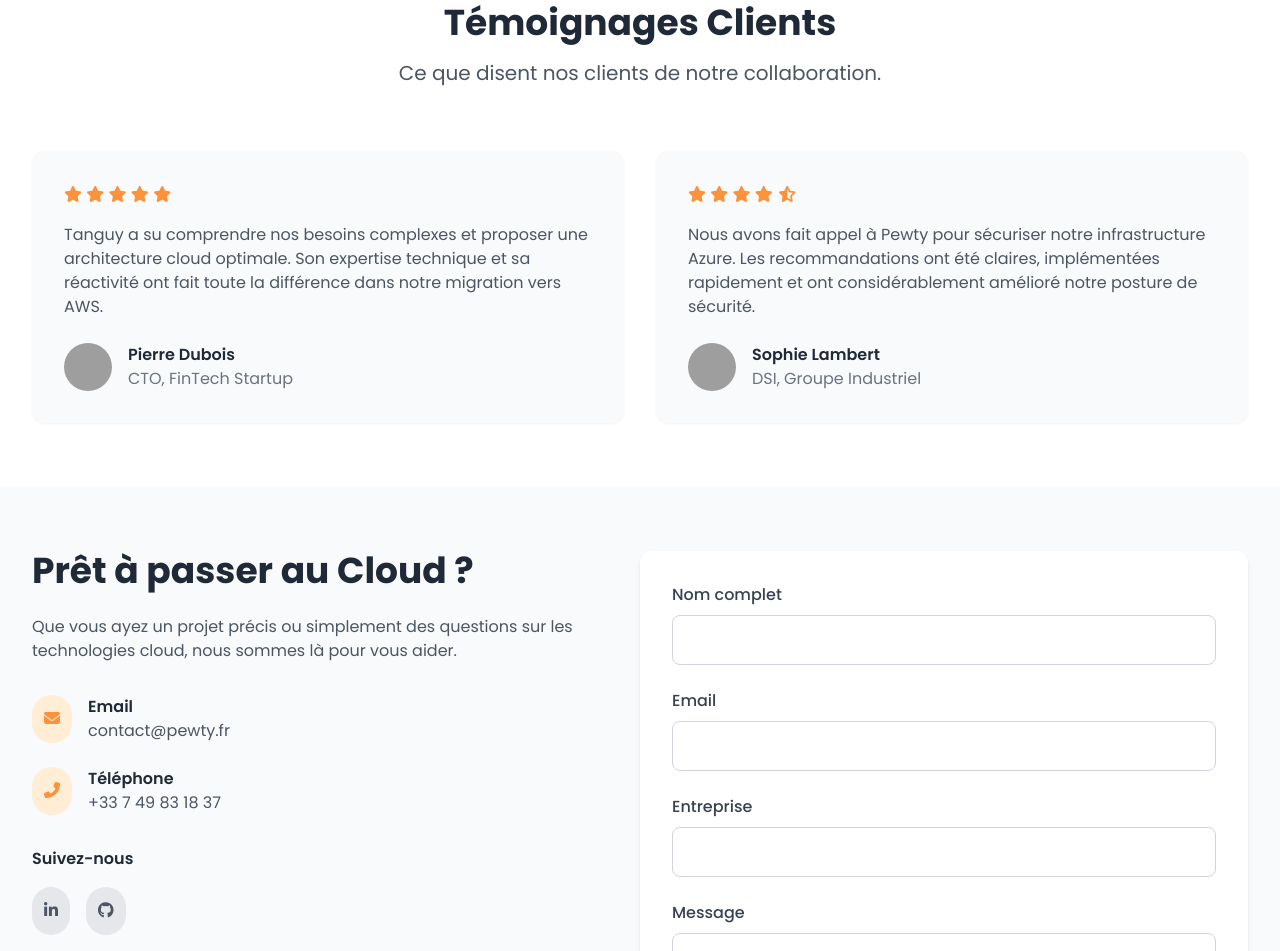
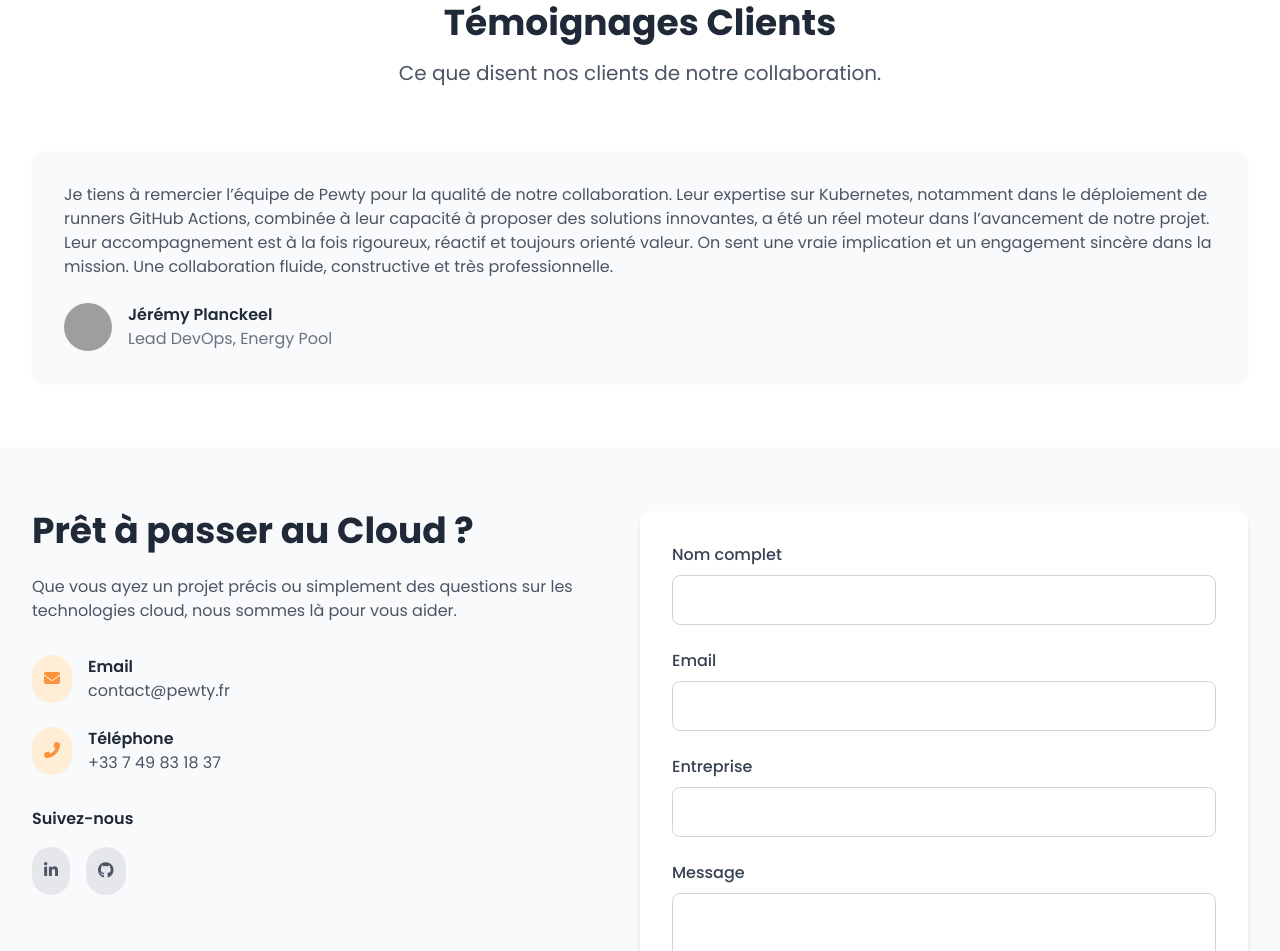
Before and after one commit to pewty-fr/website-public, a plain HTML site: page index.html in a window 1280 px wide. Shown: the part 2405-3356 px from the top of the page. Drawn offline with nearby package versions, Linux system fonts and the light colour scheme; grey boxes are pictures that could not be loaded.

Commit message:
chore: add testimonial

```diff
--- a/index.html
+++ b/index.html
@@ -115,10 +115,7 @@
 
         <!-- Mobile menu -->
         <div id="mobile-menu" class="hidden md:hidden bg-white shadow-lg">
-            <div class="px-2 pt-2 pb-3 space-y-1 sm:px-3">
-                <a href="#home" class="block px-3 py-2 text-base font-medium text-gray-700 hover:text-orange-400 hover:bg-gray-50 i18n-welcome">Accueil</a>
-                <a href="#services" class="block px-3 py-2 text-base font-medium text-gray-700 hover:text-orange-400 hover:bg-gray-50 i18n-expert">Expertise</a>
-                <a href="#about" class="block px-3 py-2 text-base font-medium text-gray-700 hover:text-orange-400 hover:bg-gray-50 i18n-approach">Approche</a>
+            <div class="px-2 pt-2 pb-3 space-y-1 Je tiens à remercier l’équipe de Pewty pour la qualité de notre collaboration. Leur expertise sur Kubernetes, notamment dans le déploiement de runners GitHub Actions, combinée à leur capacité à proposer des solutions innovantes, a été un réel moteur dans l’avancement de notre projet. Leur accompagnement est à la fois rigoureux, réactif et toujours orienté valeur. On sent une vraie implication et un engagement sincère dans la mission. Une collaboration fluide, constructive et très professionnelle.3 py-2 text-base font-medium text-gray-700 hover:text-orange-400 hover:bg-gray-50 i18n-approach">Approche</a>
                 <a href="#founder" class="block px-3 py-2 text-base font-medium text-gray-700 hover:text-orange-400 hover:bg-gray-50 i18n-founder">Fondateur</a>
                 <a href="#contact" class="block px-3 py-2 text-base font-medium text-gray-700 hover:text-orange-400 hover:bg-gray-50 i18n-contact">Contact</a>
                 <select id="languageSelect" class="block px-2 bg-white border border-gray-300 rounded-md shadow-sm focus:border-orange-500 focus:ring focus:ring-orange-200 focus:ring-opacity-50" onchange="i18n()">
@@ -293,39 +290,23 @@
                 <p class="text-xl text-gray-600 max-w-3xl mx-auto i18n-collaboration">Ce que disent nos clients de notre collaboration.</p>
             </div>
 
-            <div class="grid grid-cols-1 md:grid-cols-2 gap-8">
+            <div class="grid grid-cols-1 md:grid-cols-1 gap-8">
                 <!-- Testimonial 1 -->
                 <div class="bg-gray-50 p-8 rounded-xl shadow-sm">
-                    <div class="flex items-center mb-4">
-                        <div class="text-orange-400 mr-2">
-                            <i class="fas fa-star"></i>
-                            <i class="fas fa-star"></i>
-                            <i class="fas fa-star"></i>
-                            <i class="fas fa-star"></i>
-                            <i class="fas fa-star"></i>
+                    <p class="text-gray-600 mb-6 i18n-testi-1-msg">"Je tiens à remercier l’équipe de Pewty pour la qualité de notre collaboration. Leur expertise sur Kubernetes, notamment dans le déploiement de runners GitHub Actions, combinée à leur capacité à proposer des solutions innovantes, a été un réel moteur dans l’avancement de notre projet. Leur accompagnement est à la fois rigoureux, réactif et toujours orienté valeur. On sent une vraie implication et un engagement sincère dans la mission. Une collaboration fluide, constructive et très professionnelle."</p>
+                    <a href="https://www.linkedin.com/in/jeremy-planckeel-%F0%9F%94%86%F0%9F%8C%A9%EF%B8%8F-44426112b/" target="_blank">
+                        <div class="flex items-center">
+                            <img src="https://media.licdn.com/dms/image/v2/C4D03AQEX3schQnYxxA/profile-displayphoto-shrink_400_400/profile-displayphoto-shrink_400_400/0/1662024995176?e=1750291200&v=beta&t=zbgp8tZZdo5xJRMzjj3jg1zA9Q5sXPPe65xzIFFwG4g" alt="Client" class="w-12 h-12 rounded-full mr-4">
+                            <div>
+                                <h4 class="font-semibold text-gray-800">Jérémy Planckeel</h4>
+                                <p class="text-gray-500 i18n-testi-1-title">Lead DevOps, Energy Pool</p>
+                            </div>
                         </div>
-                    </div>
-                    <p class="text-gray-600 mb-6 i18n-testi-1-msg">"Tanguy a su comprendre nos besoins complexes et proposer une architecture cloud optimale. Son expertise technique et sa réactivité ont fait toute la différence dans notre migration vers AWS."</p>
-                    <div class="flex items-center">
-                        <img src="https://randomuser.me/api/portraits/men/32.jpg" alt="Client" class="w-12 h-12 rounded-full mr-4">
-                        <div>
-                            <h4 class="font-semibold text-gray-800">Pierre Dubois</h4>
-                            <p class="text-gray-500 i18n-testi-1-title">CTO, FinTech Startup</p>
-                        </div>
-                    </div>
+                    </a>
                 </div>
 
                 <!-- Testimonial 2 -->
-                <div class="bg-gray-50 p-8 rounded-xl shadow-sm">
-                    <div class="flex items-center mb-4">
-                        <div class="text-orange-400 mr-2">
-                            <i class="fas fa-star"></i>
-                            <i class="fas fa-star"></i>
-                            <i class="fas fa-star"></i>
-                            <i class="fas fa-star"></i>
-                            <i class="fas fa-star-half-alt"></i>
-                        </div>
-                    </div>
+                <!-- <div class="bg-gray-50 p-8 rounded-xl shadow-sm">
                     <p class="text-gray-600 mb-6 i18n-testi-2-msg">"Nous avons fait appel à Pewty pour sécuriser notre infrastructure Azure. Les recommandations ont été claires, implémentées rapidement et ont considérablement amélioré notre posture de sécurité."</p>
                     <div class="flex items-center">
                         <img src="https://randomuser.me/api/portraits/women/44.jpg" alt="Client" class="w-12 h-12 rounded-full mr-4">
@@ -334,7 +315,7 @@
                             <p class="text-gray-500 i18n-testi-2-title">DSI, Groupe Industriel</p>
                         </div>
                     </div>
-                </div>
+                </div> -->
             </div>
         </div>
     </section>
--- a/lang/en.json
+++ b/lang/en.json
@@ -35,8 +35,8 @@
     "founder-desc": "My expertise covers the AWS cloud platform (Certified Solution Architect - Associate) with a preference for open-source solutions.",
     "testimonials": "Client Testimonials",
     "collaboration": "What our clients say about our collaboration.",
-    "testi-1-msg": "Tanguy understood our complex needs and proposed an optimal cloud architecture. His technical expertise and responsiveness made all the difference in our migration to AWS.",
-    "i18n-testi-1-msg": "CTO, FinTech Startup",
+    "testi-1-msg": "I would like to thank the Pewty team for the quality of our collaboration. Their expertise in Kubernetes, particularly in deploying GitHub Actions runners, combined with their ability to propose innovative solutions, has been a real driver in advancing our project. Their support is both rigorous, responsive, and always value-oriented. You can feel a true involvement and sincere commitment to the mission. A smooth, constructive, and very professional collaboration.",
+    "i18n-testi-1-msg": "Lead DevOps, Energy Pool",
     "testi-2-msg": "We engaged Pewty to secure our Azure infrastructure. The recommendations were clear, quickly implemented, and significantly improved our security posture.",
     "i18n-testi-2-msg": "Technical Director, SaaS",
     "cloud-ready": "Ready to move to the Cloud?",
--- a/lang/fr.json
+++ b/lang/fr.json
@@ -34,8 +34,8 @@
     "founder-desc": "Mon expertise couvre la plateforme cloud AWS (Certified Solution Architect - Associate) avec une prédilection pour les solutions open-source.",
     "testimonials": "Témoignages Clients",
     "collaboration": "Ce que disent nos clients de notre collaboration.",
-    "testi-1-msg": "Tanguy a su comprendre nos besoins complexes et proposer une architecture cloud optimale. Son expertise technique et sa réactivité ont fait toute la différence dans notre migration vers AWS.",
-    "i18n-testi-1-msg": "CTO, FinTech Startup",
+    "testi-1-msg": "Je tiens à remercier l’équipe de Pewty pour la qualité de notre collaboration. Leur expertise sur Kubernetes, notamment dans le déploiement de runners GitHub Actions, combinée à leur capacité à proposer des solutions innovantes, a été un réel moteur dans l’avancement de notre projet. Leur accompagnement est à la fois rigoureux, réactif et toujours orienté valeur. On sent une vraie implication et un engagement sincère dans la mission. Une collaboration fluide, constructive et très professionnelle.",
+    "i18n-testi-1-msg": "Lead DevOps, Energy Pool",
     "testi-2-msg": "Nous avons fait appel à Pewty pour sécuriser notre infrastructure Azure. Les recommandations ont été claires, implémentées rapidement et ont considérablement amélioré notre posture de sécurité.",
     "i18n-testi-2-msg": "Directeur Technique, SaaS",
     "cloud-ready": "Prêt à passer au Cloud ?",
```
